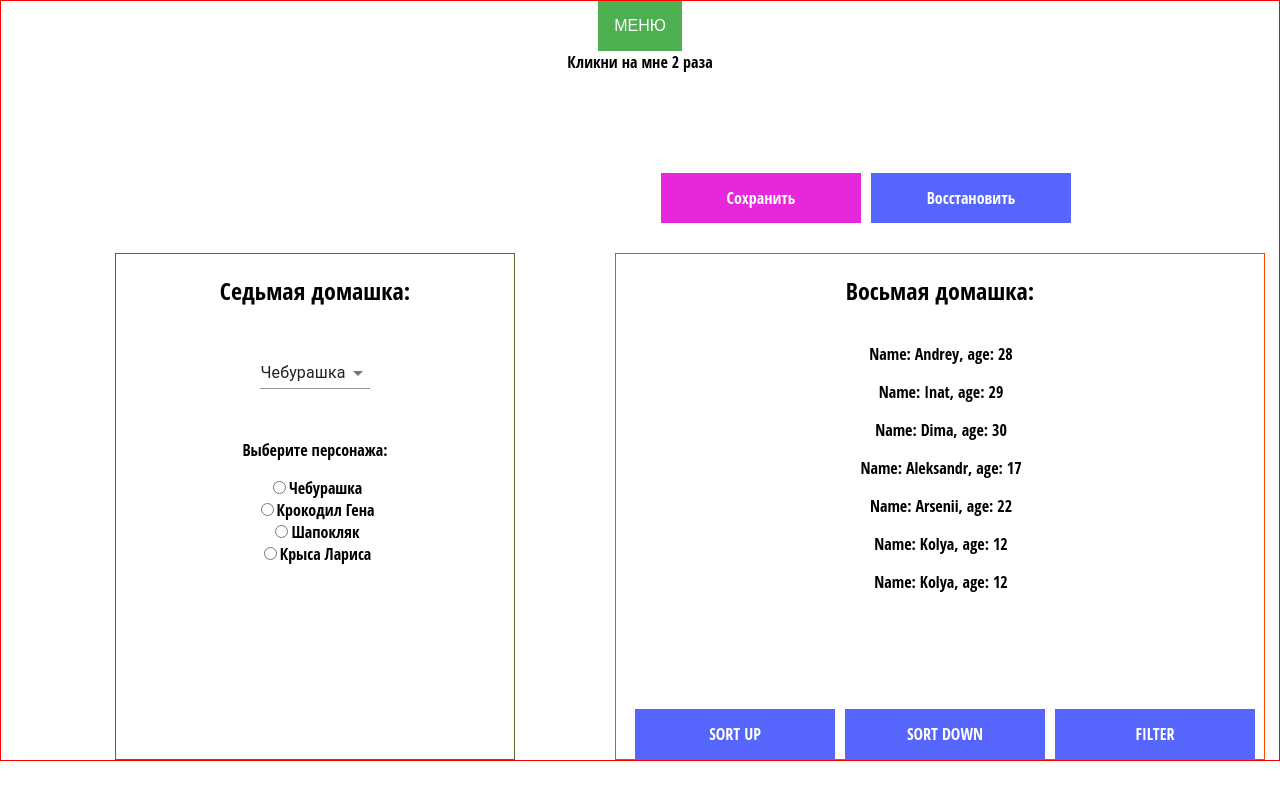
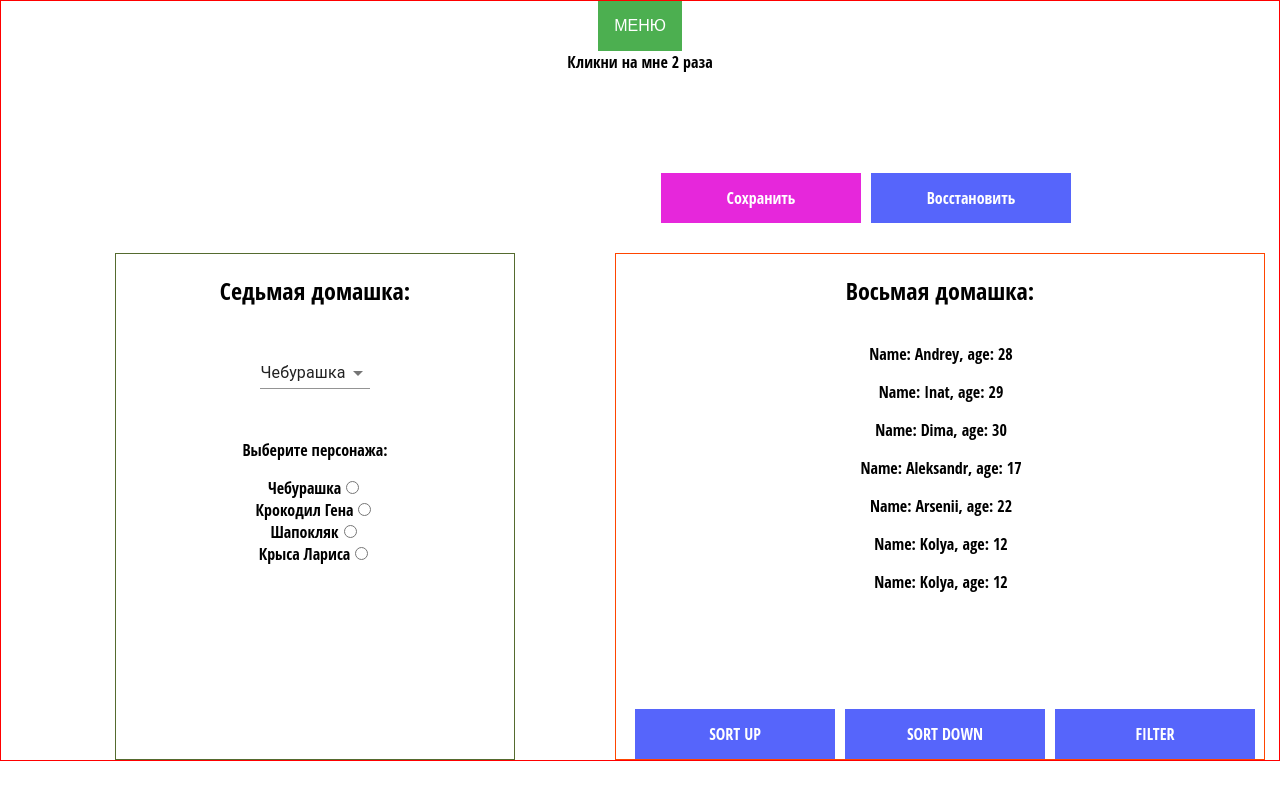
Before and after one commit to MoskvinAndrew/Ignats_HometasksMod, a React (Create React App) app in the folder my-app/: page /#/Junior in a window 1280 px wide. Built offline with nearby package versions, Linux system fonts and the light colour scheme.

Commit message:
HomeTask8(bugs fixed(key for first map element,input wrapped by  label,props.onSelectChange(selectValue as string))

```diff
--- a/my-app/package.json
+++ b/my-app/package.json
@@ -14,6 +14,7 @@
     "@types/react-dom": "^16.9.0",
     "@types/react-router-dom": "^5.1.5",
     "@types/uuid": "^8.0.0",
+    "moment": "^2.27.0",
     "react": "^16.13.1",
     "react-dom": "^16.13.1",
     "react-router-dom": "^5.2.0",
--- a/my-app/src/common/Hometask8/homeTask8.tsx
+++ b/my-app/src/common/Hometask8/homeTask8.tsx
@@ -8,7 +8,7 @@ export const HomeTask8 = ()=>{
 
     let [peoples,dispatchToPeoples] = useReducer(hwReducer,testReducerArray)
 
-    let arrayOfGuys = peoples.map(a=> <p>Name: {a.name}, age: {a.age}</p> )
+    let arrayOfGuys = peoples.map(a=> <div key={a.id}><p >Name: {a.name}, age: {a.age}</p></div> )
 
     function sortPeoplesByNameUp () {
         const action = sortPeoplesAC('up');
--- a/my-app/src/common/JuniorsFolder/Junior.tsx
+++ b/my-app/src/common/JuniorsFolder/Junior.tsx
@@ -34,11 +34,6 @@ function Junior(props: JuniorTypes) {
 
 
     let [title, settitle] = useState<string>("Кликни на мне 2 раза");
-
-    // let [radioValue,setRadioValue] = useState<ArrayForRadio>(ArrayForRadio[2]);
-    // let OnChange = ()=>{
-    //
-    // }
 
     let [parentValue, setParentValue] = useState<string | undefined>('1');
 
--- a/my-app/src/common/Radio/radio.tsx
+++ b/my-app/src/common/Radio/radio.tsx
@@ -1,38 +1,38 @@
 import React, {ChangeEvent, RefObject} from 'react';
 import {ArrayForRadio} from "../JuniorsFolder/Junior";
 
-type RadioTypes={
-    value:Array<ArrayForRadio>,
-    onRadioChange:(id:string)=>void,
-    name:string
+type RadioTypes = {
+    value: Array<ArrayForRadio>,
+    onRadioChange: (id: string) => void,
+    name: string
 
 }
 
 
-function Radio (props:RadioTypes){
+function Radio(props: RadioTypes) {
 
     // let radioButton = React.createRef<HTMLTextAreaElement>();
 
- let onStatusChangeHandler = (e:ChangeEvent<HTMLInputElement>)=>{
+    let onStatusChangeHandler = (e: ChangeEvent<HTMLInputElement>) => {
         let newIsDoneValue = e.currentTarget.id;
         props.onRadioChange(newIsDoneValue)
     }
- let inputs = props.value.map((i)=> <div>
+    let inputs = props.value.map((i) => <div key={i.id}>
 
+        <label>{i.item}
             <input type="radio"
-                                                       key={i.id}
+
                    name={props.name}
                    id={i.id}
                    value={i.item}
                    onChange={onStatusChangeHandler}
             />
-                                                       <label htmlFor={i.id}>{i.item}</label>
+            {/*<label htmlFor={i.id}>{i.item}</label>*/}
+        </label>
     </div>)
 
 
-
-
-    return(
+    return (
 
         <div>
 
@@ -42,4 +42,5 @@ function Radio (props:RadioTypes){
         </div>
     )
 }
+
 export default Radio;
--- a/my-app/src/common/Select/Select.tsx
+++ b/my-app/src/common/Select/Select.tsx
@@ -17,8 +17,8 @@ function SelectComponent (props:SelectTypes){
 
      let onChangeHandler = ((event: ChangeEvent<{ name?: string | undefined; value: unknown; }>)=>{
        let selectValue = event.currentTarget.value;
-       // @ts-ignore
-         props.onSelectChange(selectValue)
+
+         props.onSelectChange(selectValue as string);
 
 
       })
--- a/my-app/src/redusers/homeWorkReducer.tsx
+++ b/my-app/src/redusers/homeWorkReducer.tsx
@@ -28,7 +28,8 @@ export let testReducerArray = [
     {id: v1(), name: 'Dima', age: 30},
     {id: v1(), name: 'Aleksandr', age: 17},
     {id: v1(), name: 'Arsenii', age: 22},
-    {id: v1(), name: 'Kolya', age: 12},{id: v1(), name: 'Kolya', age: 12}];
+    {id: v1(), name: 'Kolya', age: 12},
+    {id: v1(), name: 'Kolya', age: 12}];
 
 
 
```
Also changed, not shown: 1 other file (tests, documents, lock files or other folders). Lines whose indentation alone changed are shown as unchanged.
